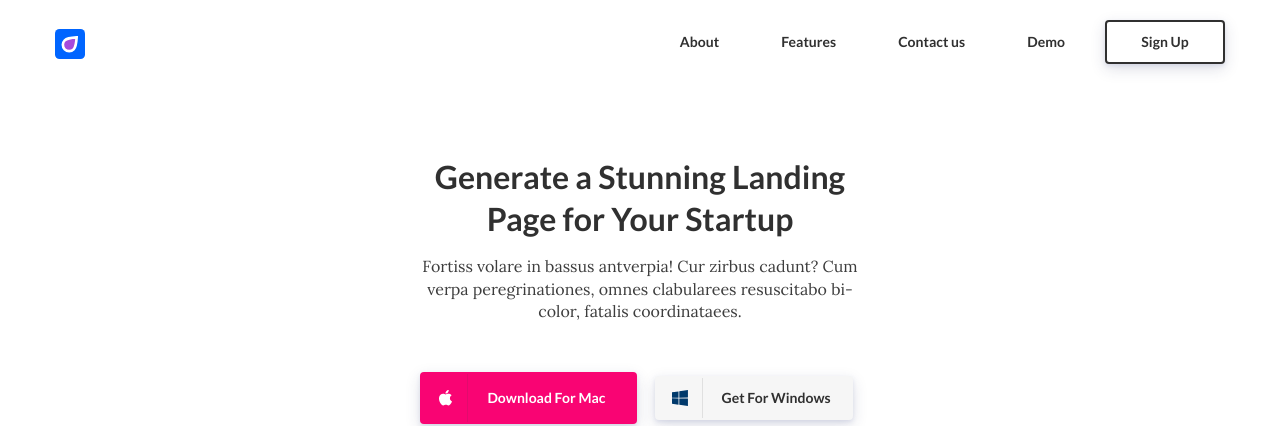
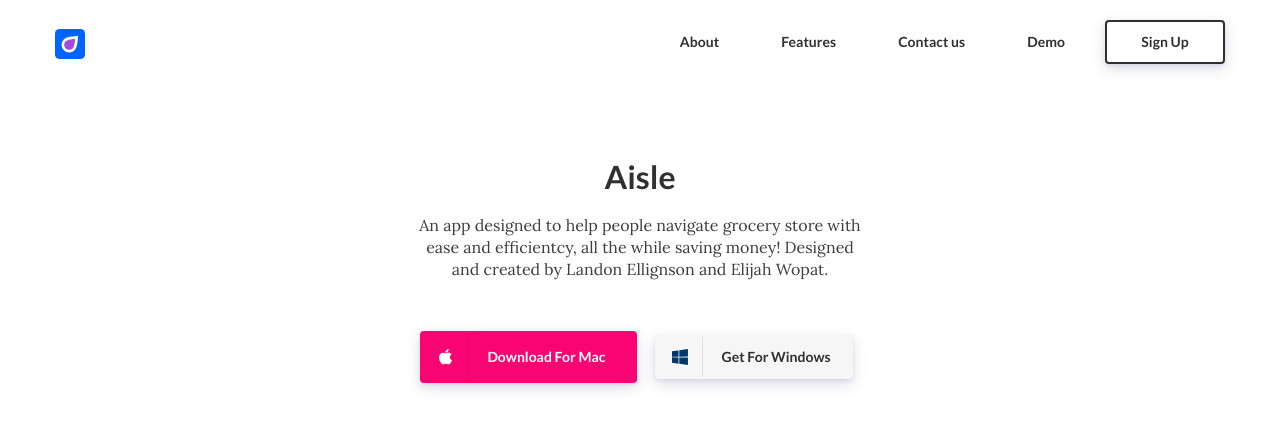
Before and after one commit to aisle-dev/aisle-dev.me, a plain HTML site: page index.html in a window 1280 px wide. Shown: the top 426 px of the page. Drawn offline with Linux system fonts and the light colour scheme; files whose address does not match are found by name.

Commit message:
Update index.html

```diff
--- a/index.html
+++ b/index.html
@@ -52,8 +52,8 @@
   <!-- ===== END OF: Nav 2-->
   <div class="container container--mid header-41__container">
     <div class="header-41__text_box">
-      <h2 class="heading">Generate a Stunning Landing Page for Your Startup</h2>
-      <p>Fortiss volare in bassus antverpia! Cur zirbus cadunt? Cum verpa peregrinationes, omnes clabularees resuscitabo bi-color, fatalis coordinataees.</p>
+      <h2 class="heading">Aisle</h2>
+      <p>An app designed to help people navigate grocery store with ease and efficientcy, all the while saving money! Designed and created by Landon Ellignson and Elijah Wopat.</p>
     </div>
     <div class="header-41__buttons">
       <div class="buttons-set">
```
